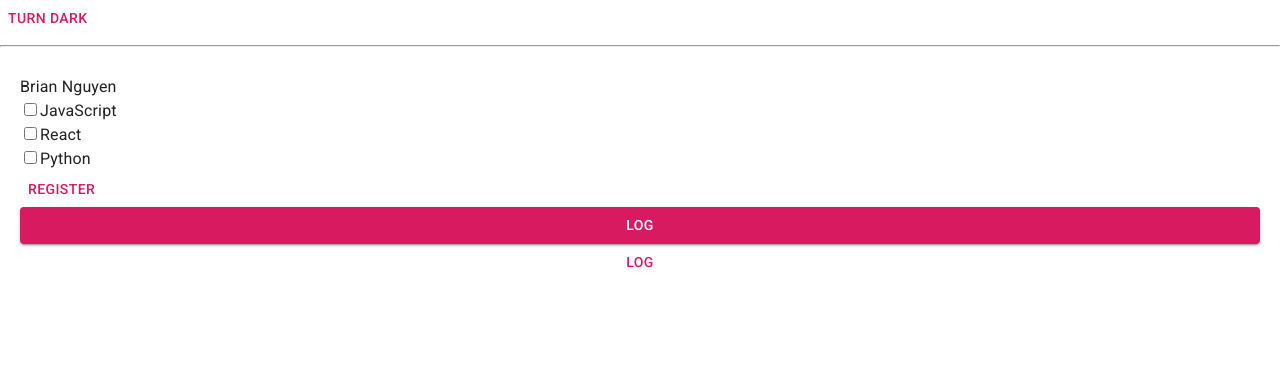
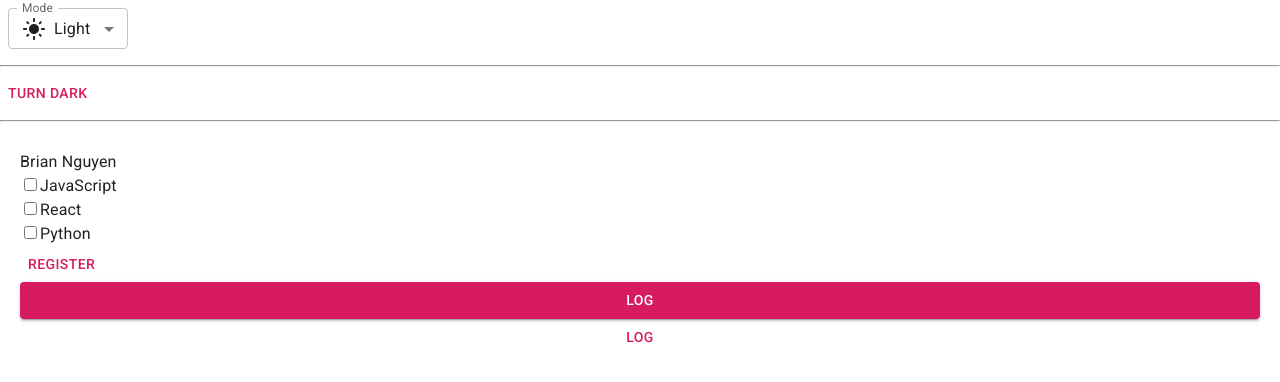
Before and after one commit to nqbao47/hook-learning, a React (Create React App) app: page / in a window 1280 px wide. Shown: the top 382 px of the page. Built offline with nearby package versions, Linux system fonts and the light colour scheme.

Commit message:
Xử lí dark-mode thêm system

```diff
--- a/src/App.js
+++ b/src/App.js
@@ -3,8 +3,77 @@ import Button from "@mui/material/Button";
 import Stack from "@mui/material/Stack";
 import { useColorScheme } from "@mui/material/styles";
 
+import * as React from "react";
+import InputLabel from "@mui/material/InputLabel";
+import MenuItem from "@mui/material/MenuItem";
+import FormControl from "@mui/material/FormControl";
+import Select from "@mui/material/Select";
+import Box from "@mui/material/Box";
+
+import LightModeIcon from "@mui/icons-material/LightMode";
+import DarkModeIcon from "@mui/icons-material/DarkMode";
+import SettingsBrightnessIcon from "@mui/icons-material/SettingsBrightness";
+
+function ModeSelect() {
+  const { mode, setMode } = useColorScheme();
+
+  const handleChange = (event) => {
+    const selectedMode = event.target.value;
+    setMode(selectedMode);
+  };
+
+  return (
+    <FormControl
+      sx={{ m: 1, minWidth: 120 }}
+      size="small"
+    >
+      <InputLabel id="label-select-dark-light-mode">Mode</InputLabel>
+      <Select
+        labelId="label-select-dark-light-mode"
+        id="select-dark-light-mode"
+        value={mode}
+        label="Mode"
+        onChange={handleChange}
+        style={{ justifyContent: "center", alignItems: "center" }}
+      >
+        <MenuItem value="light">
+          <div style={{ display: "flex", alignItems: "center", gap: "8px" }}>
+            <LightModeIcon />
+            Light
+          </div>
+        </MenuItem>
+        <MenuItem value="dark">
+          <Box
+            sx={{
+              display: "flex",
+              alignItems: "center",
+              gap: 1,
+            }}
+          >
+            <DarkModeIcon />
+            Dark
+          </Box>
+        </MenuItem>
+        <MenuItem value="system">
+          <Box
+            sx={{
+              display: "flex",
+              alignItems: "center",
+              gap: 2,
+            }}
+          >
+            <SettingsBrightnessIcon />
+            System
+          </Box>
+        </MenuItem>
+      </Select>
+    </FormControl>
+  );
+}
+
 function ModeToggle() {
   const { mode, setMode } = useColorScheme();
+
   return (
     <Button
       onClick={() => {
@@ -19,6 +88,8 @@ function ModeToggle() {
 function App() {
   return (
     <>
+      <ModeSelect />
+      <hr />
       <ModeToggle />
       <hr />
       <div
```
